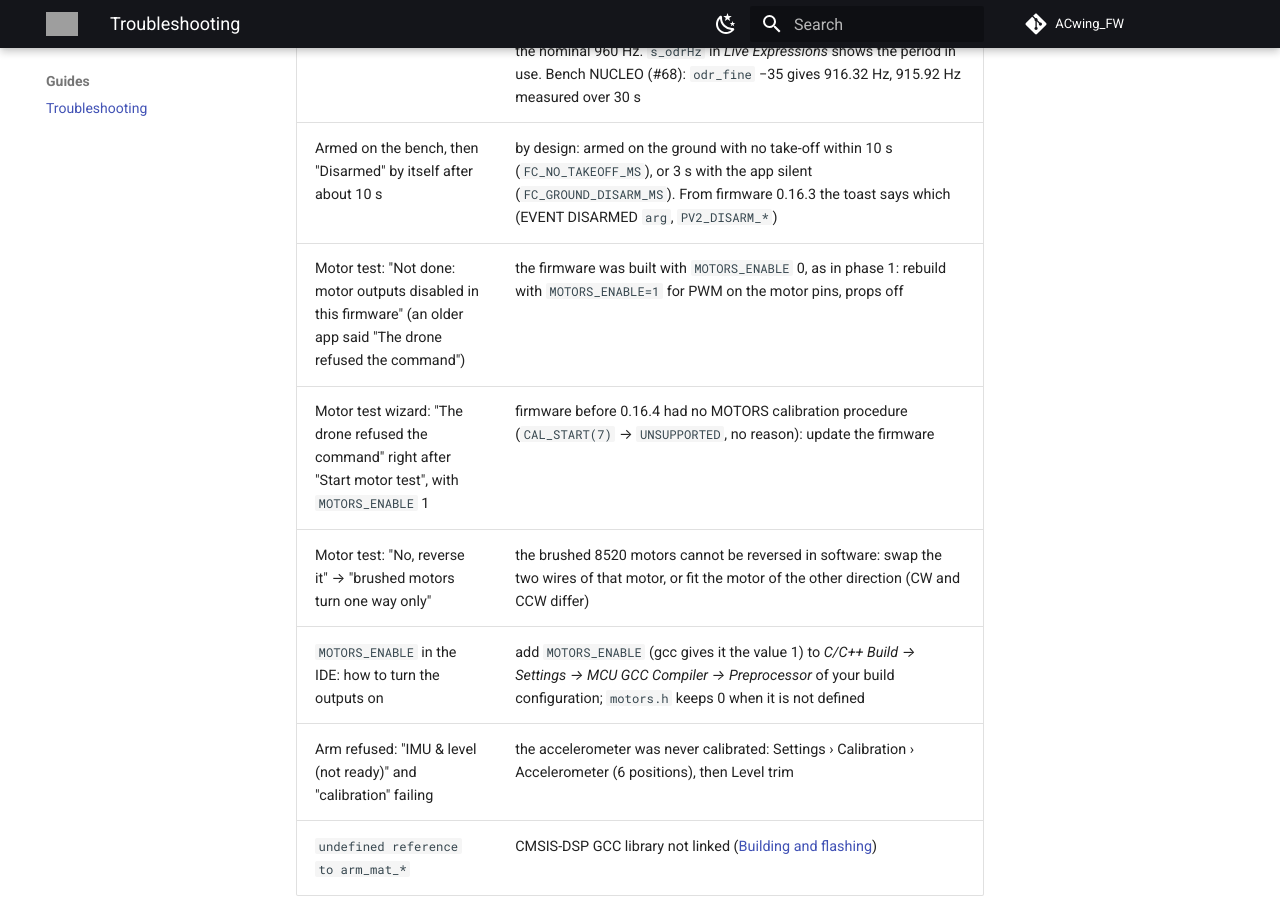
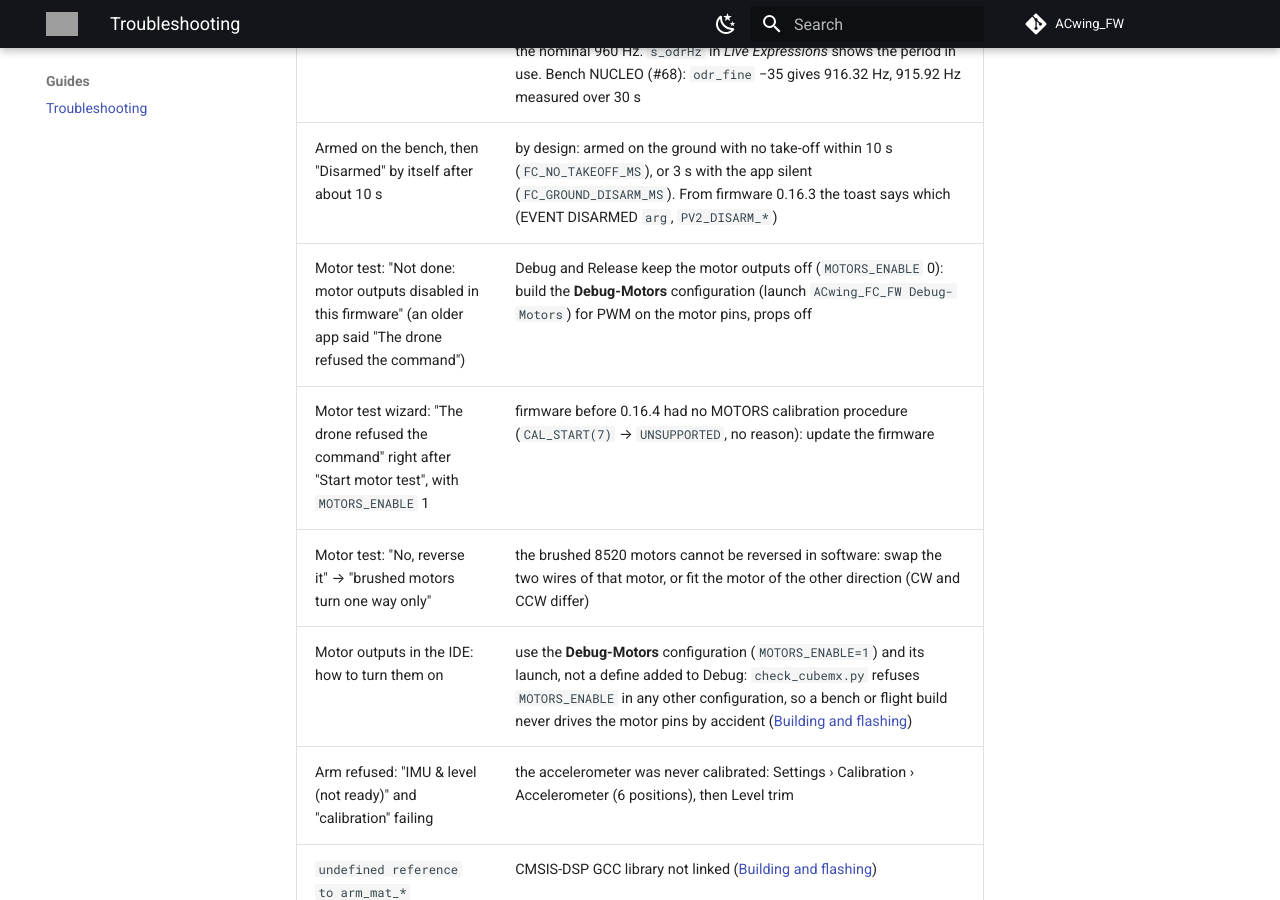
Before and after one commit to ACwing-UAV/ACwing_FW, an MkDocs documentation site: the page built from 03 - Docs/guides/troubleshooting.md, in a window 1280 px wide and 900 px high, scrolled down 1429 px. Built offline with MkDocs 1.6.1 and Material for MkDocs 9.7.7, drawn with Linux system fonts in a browser that asks for light colours; comment, search, counter and statistics services are not loaded; grey boxes are pictures that could not be loaded.

Commit message:
Docs: troubleshooting points to the Debug-Motors configuration for the motor outputs
Co-Authored-By: Claude Opus 5.5 <noreply@anthropic.com>
Claude-Session: https://claude.ai/code/session_01Td5hUZvPAagAsenMgqYCYn

```diff
--- a/03 - Docs/guides/troubleshooting.md
+++ b/03 - Docs/guides/troubleshooting.md
@@ -19,9 +19,9 @@
 | `acwing-tools info`: IMU interrupts 0/s, gyro far below 960/s, tens of I²C errors/s; viewer below its rate with a growing `lag` and `lost 0` | INT1 stuck high: it is a *level* (FIFO ≥ watermark) and the EXTI is on the *rising edge*. One late read leaves the FIFO above the watermark, so no edge arrives any more and the task lives on its 5 ms timeout, with big reads, DMA timeouts and lost samples. Fixed in `ImuTask`: immediate re-read after a large read or a timeout wake-up, and a 12 ms DMA timeout. `s_drainReads` in *Live Expressions* counts the recoveries |
 | `lag` grows slowly (about 1 %/s) with no loss; `acwing-tools info`: filter time behind the uptime | the gyro was integrated with the nominal 1/960 s for part of the samples, while the LSM6DSV16X runs on its own RC oscillator (916 Hz measured). Fixed: the sample period is measured over 2 s windows against the MCU clock and used for every sample. From firmware 0.15.1 the first 2 s use the factory trim of the part (`INTERNAL_FREQ_FINE`, 0.13 % per LSB, `s_imu.odr_fine`) instead of the nominal 960 Hz. `s_odrHz` in *Live Expressions* shows the period in use. Bench NUCLEO (#68): `odr_fine` −35 gives 916.32 Hz, 915.92 Hz measured over 30 s |
 | Armed on the bench, then "Disarmed" by itself after about 10 s | by design: armed on the ground with no take-off within 10 s (`FC_NO_TAKEOFF_MS`), or 3 s with the app silent (`FC_GROUND_DISARM_MS`). From firmware 0.16.3 the toast says which (EVENT DISARMED `arg`, `PV2_DISARM_*`) |
-| Motor test: "Not done: motor outputs disabled in this firmware" (an older app said "The drone refused the command") | the firmware was built with `MOTORS_ENABLE` 0, as in phase 1: rebuild with `MOTORS_ENABLE=1` for PWM on the motor pins, props off |
+| Motor test: "Not done: motor outputs disabled in this firmware" (an older app said "The drone refused the command") | Debug and Release keep the motor outputs off (`MOTORS_ENABLE` 0): build the **Debug-Motors** configuration (launch `ACwing_FC_FW Debug-Motors`) for PWM on the motor pins, props off |
 | Motor test wizard: "The drone refused the command" right after "Start motor test", with `MOTORS_ENABLE` 1 | firmware before 0.16.4 had no MOTORS calibration procedure (`CAL_START(7)` → `UNSUPPORTED`, no reason): update the firmware |
 | Motor test: "No, reverse it" → "brushed motors turn one way only" | the brushed 8520 motors cannot be reversed in software: swap the two wires of that motor, or fit the motor of the other direction (CW and CCW differ) |
-| `MOTORS_ENABLE` in the IDE: how to turn the outputs on | add `MOTORS_ENABLE` (gcc gives it the value 1) to *C/C++ Build → Settings → MCU GCC Compiler → Preprocessor* of your build configuration; `motors.h` keeps 0 when it is not defined |
+| Motor outputs in the IDE: how to turn them on | use the **Debug-Motors** configuration (`MOTORS_ENABLE=1`) and its launch, not a define added to Debug: `check_cubemx.py` refuses `MOTORS_ENABLE` in any other configuration, so a bench or flight build never drives the motor pins by accident ([Building and flashing](../firmware/build.md)) |
 | Arm refused: "IMU & level (not ready)" and "calibration" failing | the accelerometer was never calibrated: Settings › Calibration › Accelerometer (6 positions), then Level trim |
 | `undefined reference to arm_mat_*` | CMSIS-DSP GCC library not linked ([Building and flashing](../firmware/build.md)) |
```
